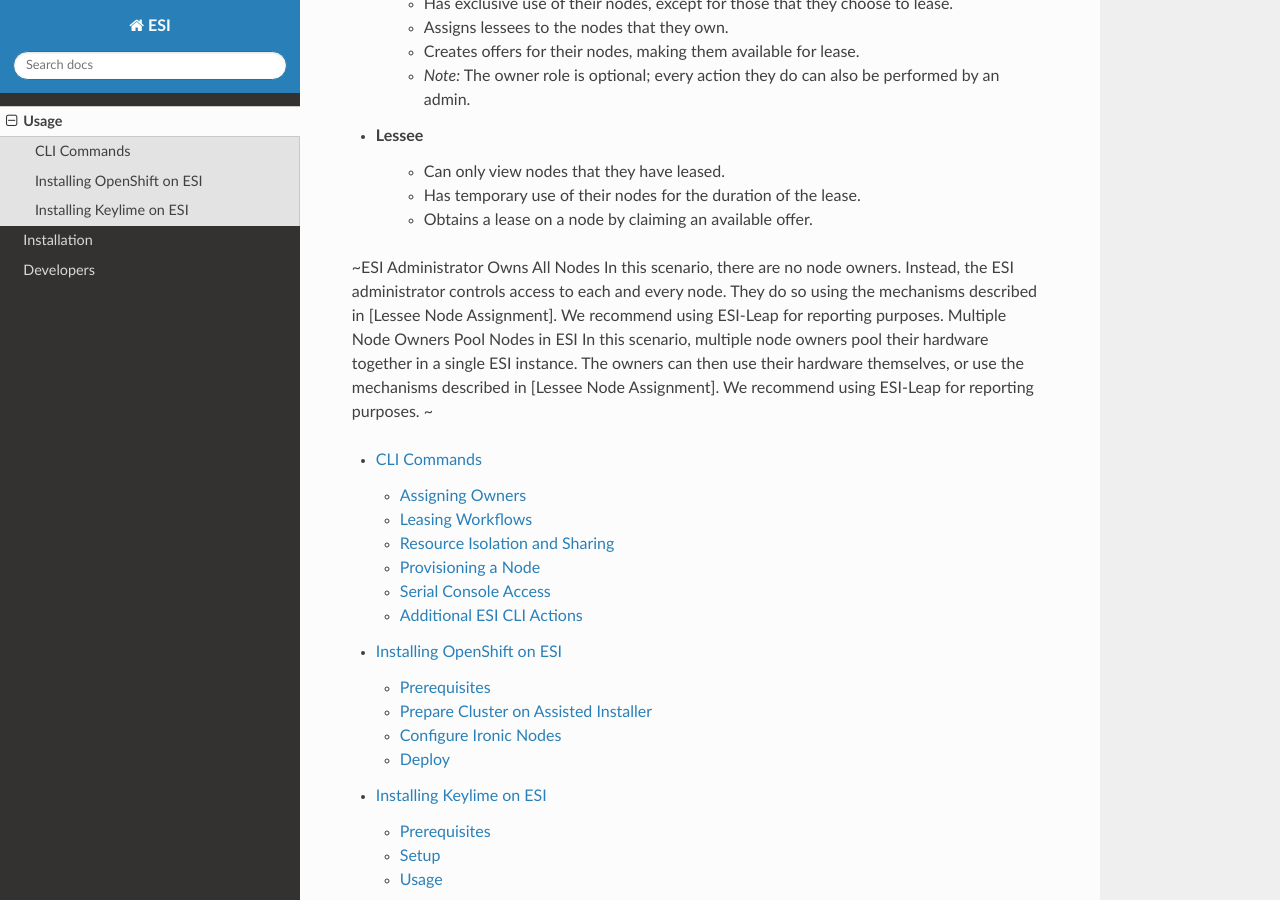
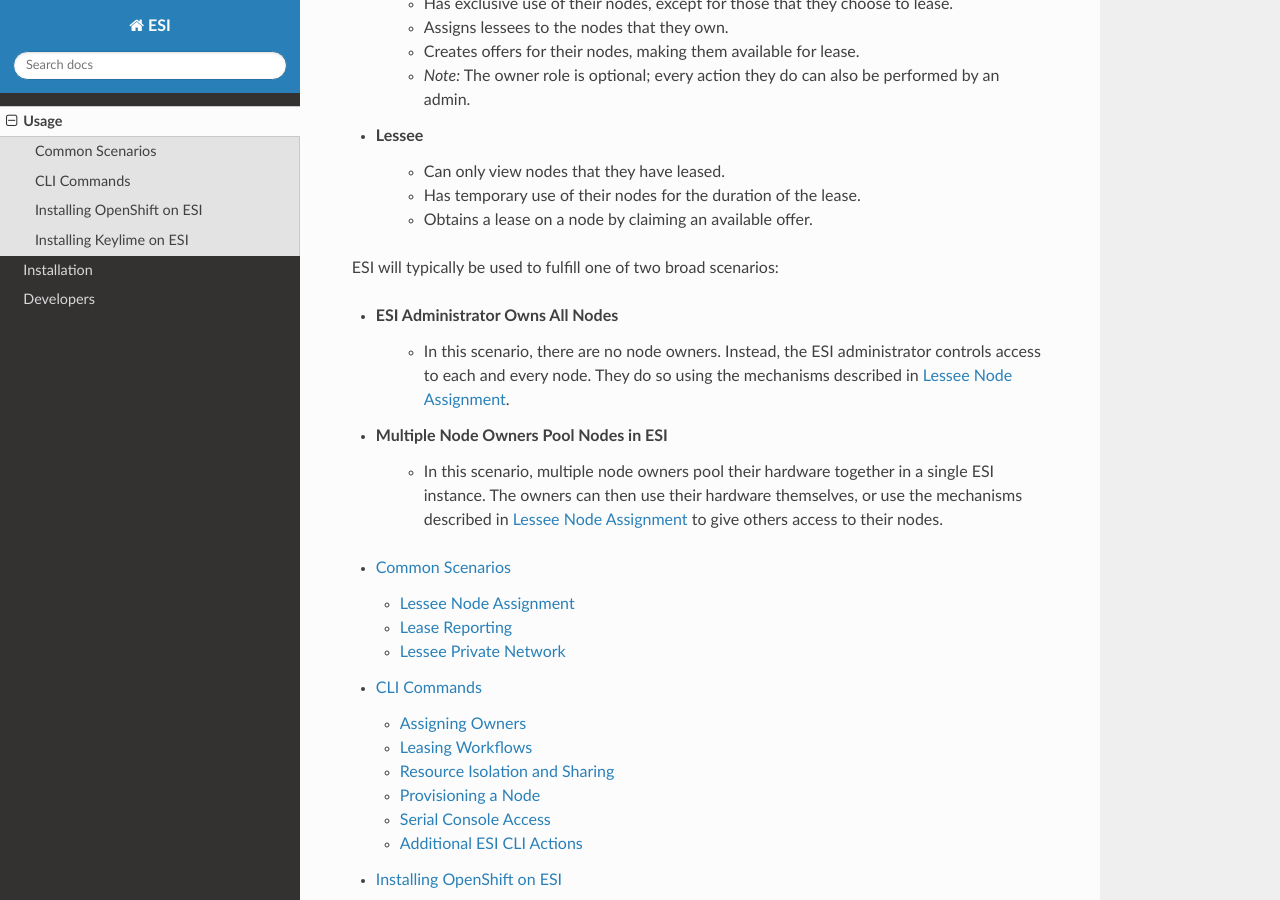
Before and after one commit to CCI-MOC/esi, a Sphinx documentation site: the page built from docs/source/usage/index.rst, in a window 1280 px wide and 900 px high, scrolled down 372 px. Built offline with Sphinx 7.4.7 and the Read the Docs theme 2.0.0, drawn with Linux system fonts in a browser that asks for light colours.

Commit message:
Added common scenarios doc

```diff
--- a/docs/source/usage/index.rst
+++ b/docs/source/usage/index.rst
@@ -17,15 +17,19 @@
    * Has temporary use of their nodes for the duration of the lease.
    * Obtains a lease on a node by claiming an available offer.
 
-~ESI Administrator Owns All Nodes
-In this scenario, there are no node owners. Instead, the ESI administrator controls access to each and every node. They do so using the mechanisms described in [Lessee Node Assignment]. We recommend using ESI-Leap for reporting purposes.
-Multiple Node Owners Pool Nodes in ESI
-In this scenario, multiple node owners pool their hardware together in a single ESI instance. The owners can then use their hardware themselves, or use the mechanisms described in [Lessee Node Assignment]. We recommend using ESI-Leap for reporting purposes.
-~
+ESI will typically be used to fulfill one of two broad scenarios:
+
+* **ESI Administrator Owns All Nodes**
+   * In this scenario, there are no node owners. Instead, the ESI administrator controls access to each and every node. They do so using the mechanisms described in `Lessee Node Assignment`_.
+* **Multiple Node Owners Pool Nodes in ESI**
+   * In this scenario, multiple node owners pool their hardware together in a single ESI instance. The owners can then use their hardware themselves, or use the mechanisms described in `Lessee Node Assignment`_ to give others access to their nodes.
 
 .. toctree::
    :maxdepth: 2
 
+   common_scenarios
    cli
    openshift
    keylime
+
+.. _Lessee Node Assignment: common_scenarios.html#lessee-node-assignment
```
Also changed, not shown: docs/source/usage/common_scenarios.rst (added, +72 -0 lines).
